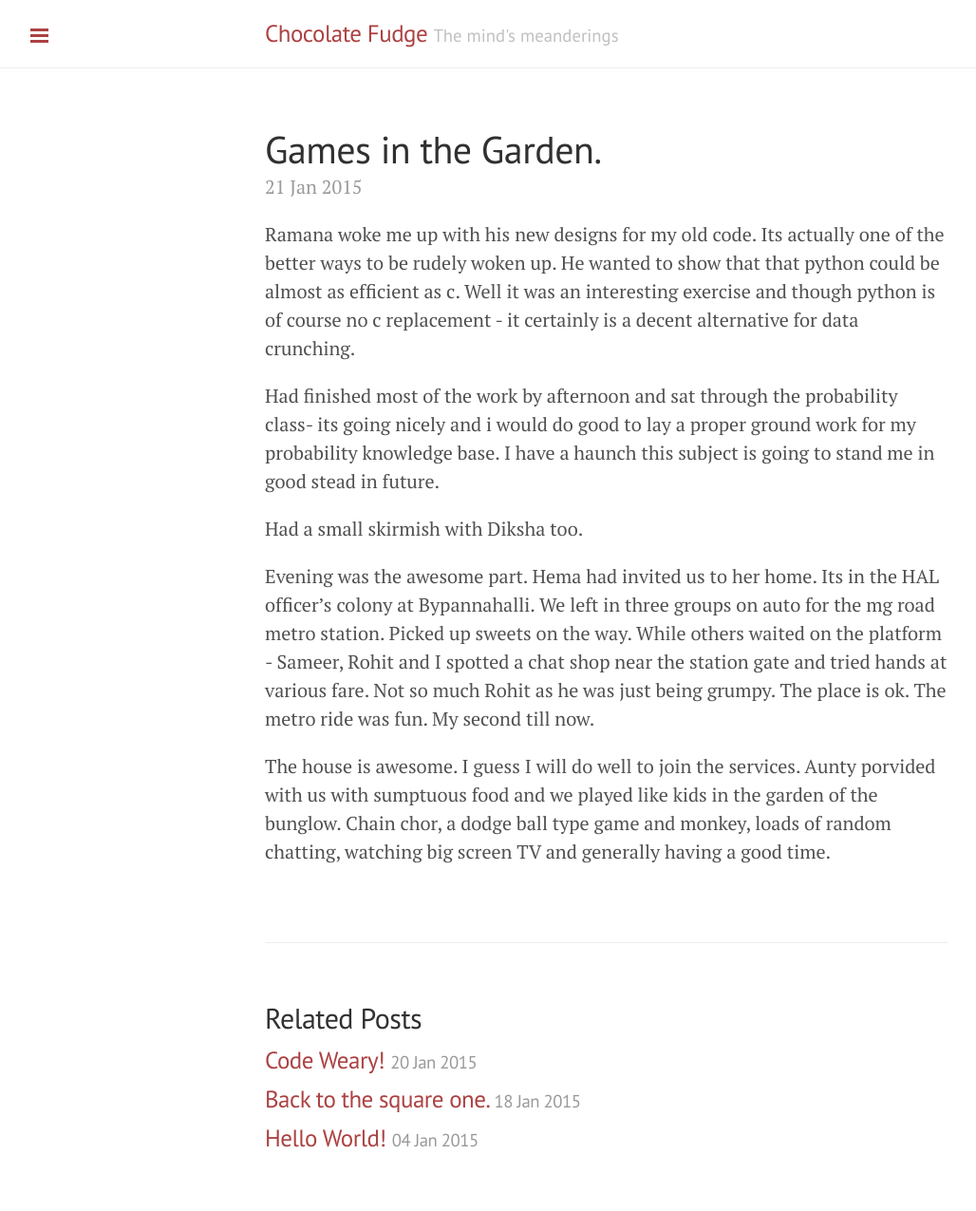
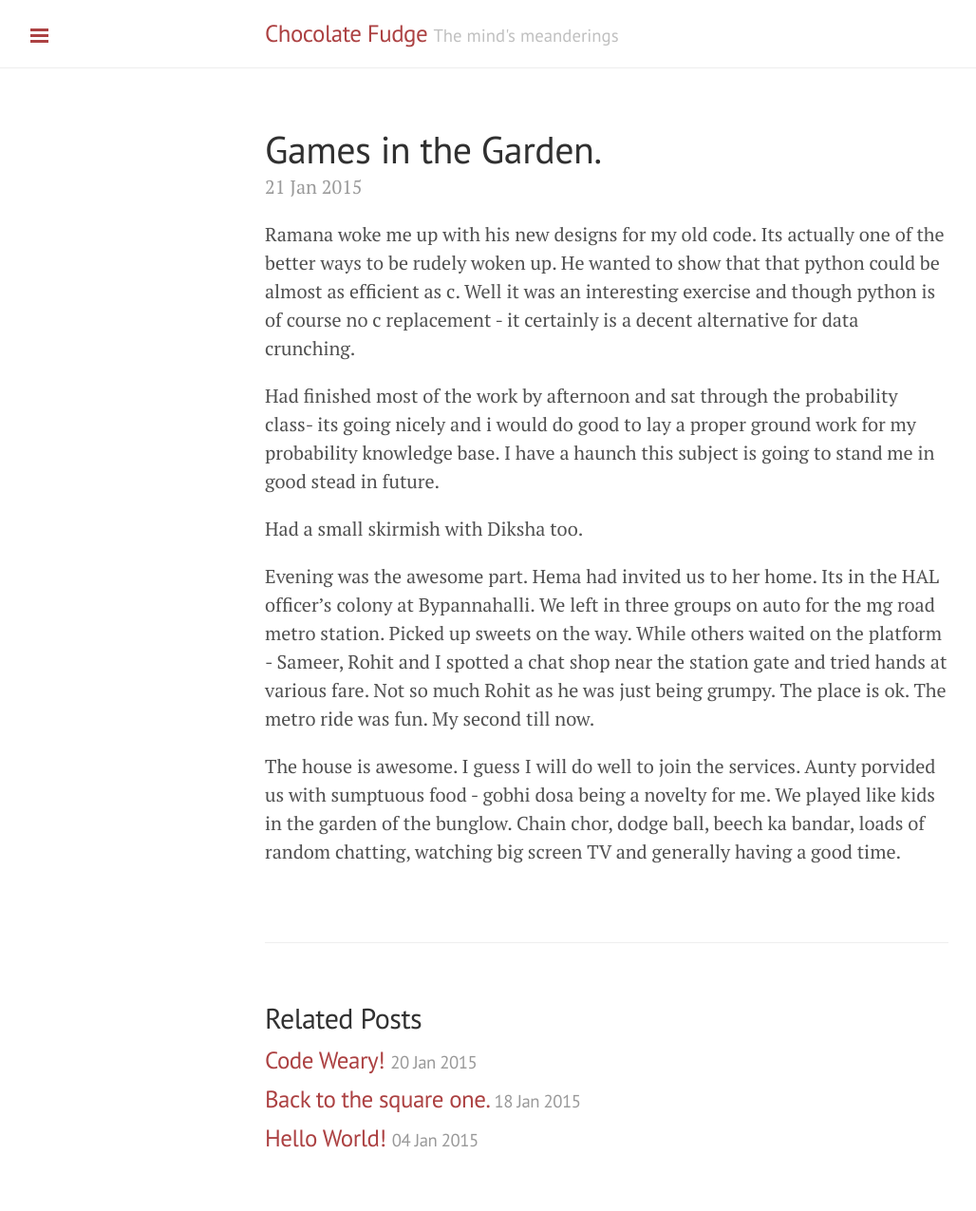
Before and after one commit to auag92/blog, a Jekyll site: the page built from _posts/2015-01-21-dakoo.md, in a window 1280 px wide. Shown: the whole page at 95% size, without its empty margins (1-1029 px from the left). Built offline with Jekyll 4.4.1, drawn with Linux system fonts in a browser that asks for light colours; Markdown is read by kramdown in place of the engine named in the settings.

Commit message:
gramer check in dakoo

```diff
--- a/_posts/2015-01-21-dakoo.md
+++ b/_posts/2015-01-21-dakoo.md
@@ -10,4 +10,4 @@ Had a small skirmish with Diksha too.
 
 Evening was the awesome part. Hema had invited us to her home. Its in the HAL officer's colony at Bypannahalli. We left in three groups on auto for the mg road metro station. Picked up sweets on the way. While others waited on the platform - Sameer, Rohit and I spotted a chat shop near the station gate and tried hands at various fare. Not so much Rohit as he was just being grumpy. The place is ok. The metro ride was fun. My second till now.
 
-The house is awesome. I guess I will do well to join the services. Aunty porvided with us with sumptuous food and we played like kids in the garden of the bunglow. Chain chor, a dodge ball type game and monkey, loads of random chatting, watching big screen TV and generally having a good time.
+The house is awesome. I guess I will do well to join the services. Aunty porvided us with sumptuous food - gobhi dosa being a novelty for me. We played like kids in the garden of the bunglow. Chain chor, dodge ball, beech ka bandar, loads of random chatting, watching big screen TV and generally having a good time.
```
